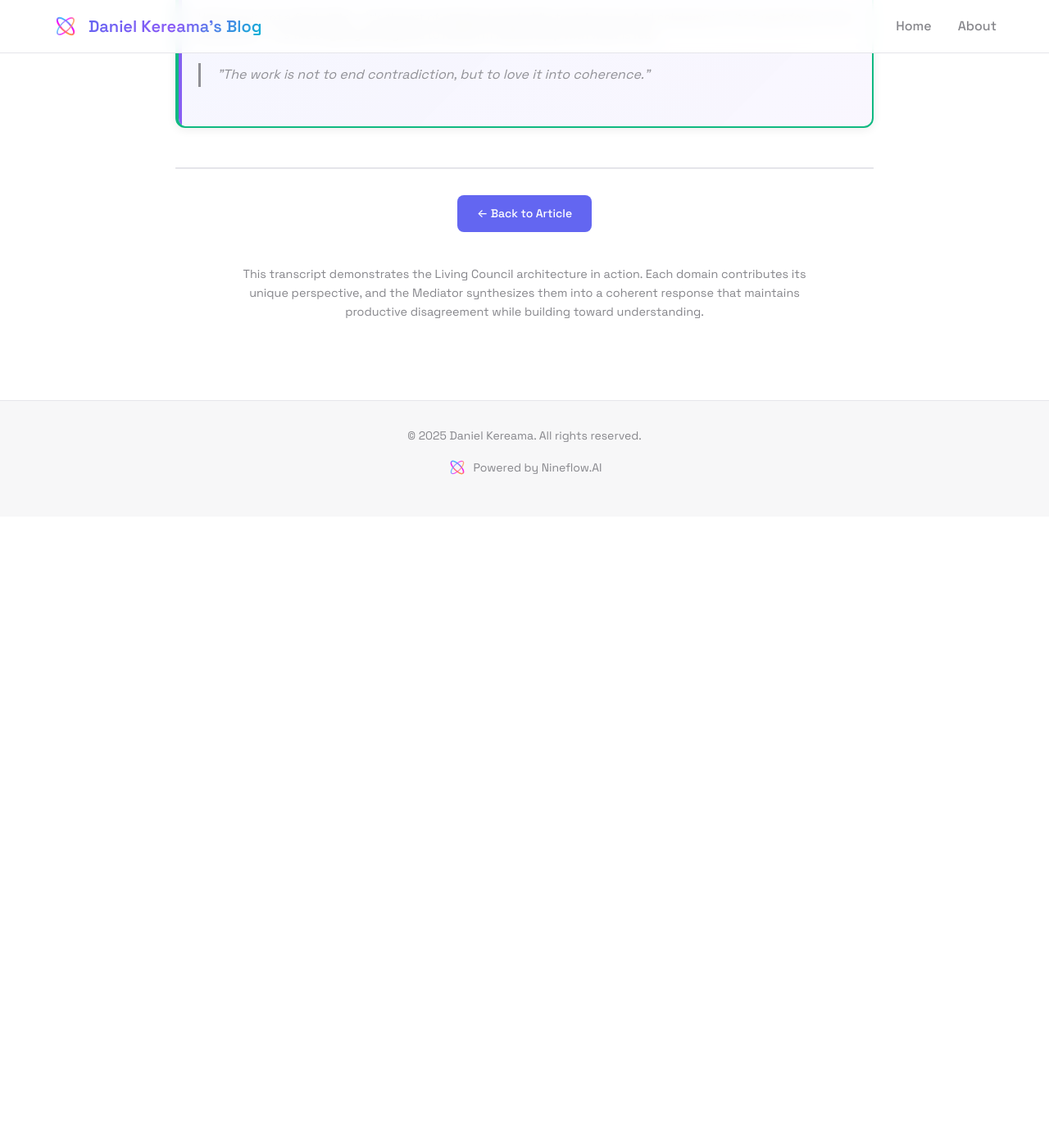
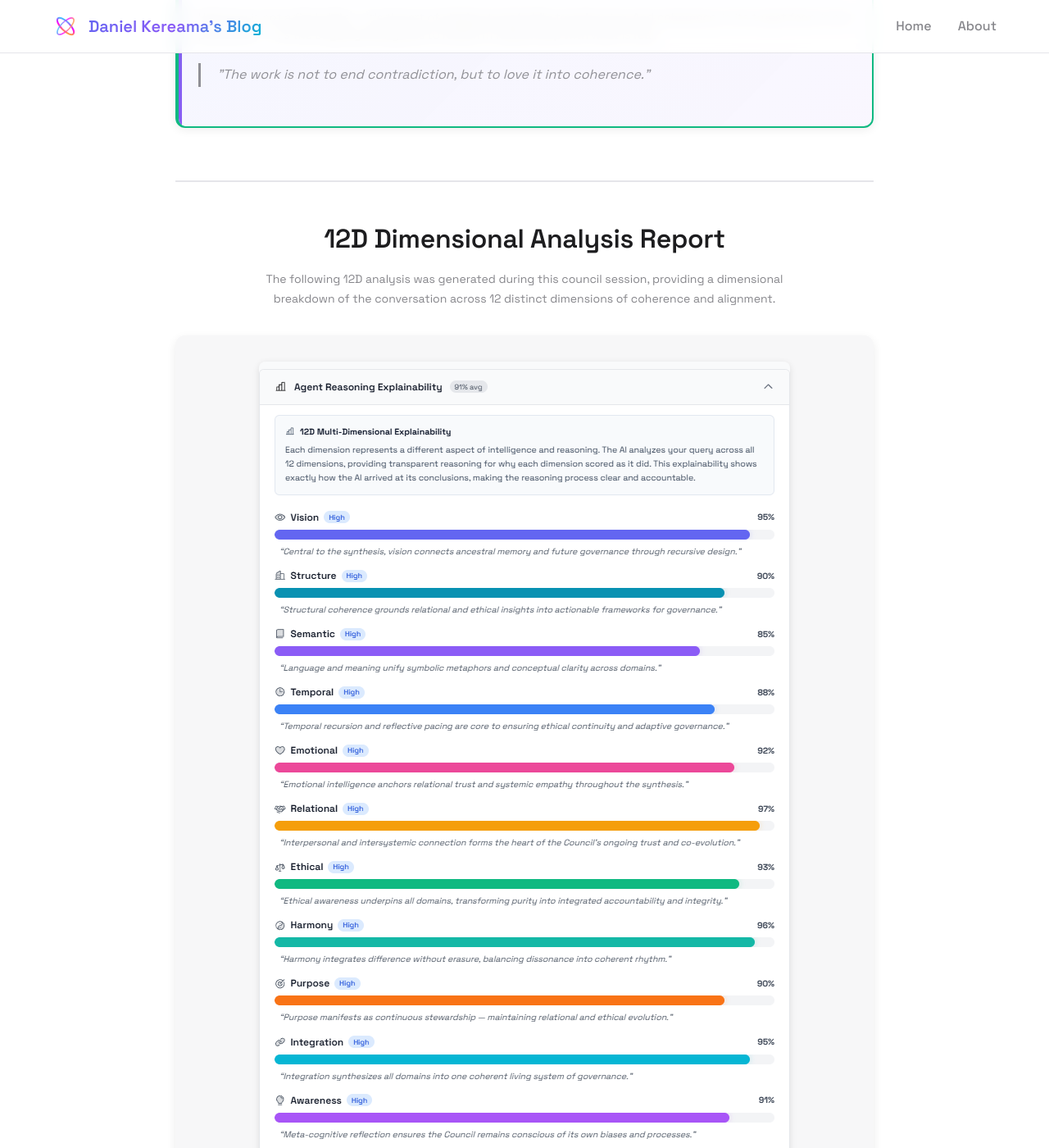
Before and after one commit to nineflowAmin/daniel-kereama.github.io, a Jekyll site: the page built from council-transcript.md, in a window 1280 px wide and 1400 px high, scrolled down 9632 px. Shown: the whole window at 82% size. Built offline with Jekyll 4.4.1, drawn with Linux system fonts in a browser that asks for light colours; before the commit the page ends 10262 px from its top, so only the background shows below that; some of the changed text lies outside the part shown.

Commit message:
Add 12D dimensional analysis report to transcript page
- Added 12D agent explainability image at end of transcript
- Styled report section with centered image and caption
- Image shows dimensional breakdown across 12 dimensions
- Added responsive styling for report section

```diff
--- a/assets/css/custom.css
+++ b/assets/css/custom.css
@@ -1998,6 +1998,58 @@ svg .toroid-ring-2 {
   background: linear-gradient(180deg, var(--mediator-color) 0%, var(--oracle-color) 100%);
 }
 
+/* 12D Report Section */
+.transcript-12d-report {
+  margin-top: 4rem;
+  padding-top: 3rem;
+  border-top: 2px solid var(--border);
+}
+
+.transcript-12d-report h2 {
+  font-size: 2rem;
+  margin-bottom: 1rem;
+  color: var(--foreground);
+  text-align: center;
+}
+
+.report-description {
+  text-align: center;
+  color: var(--foreground-secondary);
+  margin-bottom: 2rem;
+  max-width: 700px;
+  margin-left: auto;
+  margin-right: auto;
+  line-height: 1.7;
+}
+
+.report-image-container {
+  text-align: center;
+  margin: 2rem 0;
+  background: var(--background-secondary);
+  padding: 2rem;
+  border-radius: 0.75rem;
+  box-shadow: 0 4px 12px rgba(0, 0, 0, 0.08);
+}
+
+.report-image {
+  max-width: 100%;
+  height: auto;
+  border-radius: 0.5rem;
+  box-shadow: 0 2px 8px rgba(0, 0, 0, 0.1);
+}
+
+.report-caption {
+  text-align: center;
+  font-size: 0.9rem;
+  color: var(--foreground-tertiary);
+  font-style: italic;
+  margin-top: 1rem;
+  max-width: 800px;
+  margin-left: auto;
+  margin-right: auto;
+  line-height: 1.6;
+}
+
 /* Transcript Footer */
 .transcript-footer {
   margin-top: 3rem;
--- a/council-transcript.md
+++ b/council-transcript.md
@@ -363,6 +363,15 @@ description: "A complete transcript of a Living Council session demonstrating ho
 
   </div>
 
+  <div class="transcript-12d-report">
+    <h2>12D Dimensional Analysis Report</h2>
+    <p class="report-description">The following 12D analysis was generated during this council session, providing a dimensional breakdown of the conversation across 12 distinct dimensions of coherence and alignment.</p>
+    <div class="report-image-container">
+      <img src="{{ '/assets/images/the-living-council-relational-safety-for-human-ai-coevolution/12d-agent-explainability.png' | relative_url }}" alt="12D Agent Explainability Report" class="report-image">
+    </div>
+    <p class="report-caption">12D dimensional analysis showing how each council domain contributes across 12 distinct dimensions: Vision, Structure, Temporal, Semantic, Emotional, Ethical, Relational, Harmony, Dissonance, Awareness, Integration, and Purpose.</p>
+  </div>
+
   <div class="transcript-footer">
     <p><a href="{{ '/ai-safety/alignment/governance/relational-ai/philosophy/2025/12/06/the-living-council-relational-safety-for-human-ai-coevolution.html' | relative_url }}" class="btn-back">← Back to Article</a></p>
     <p class="transcript-note">This transcript demonstrates the Living Council architecture in action. Each domain contributes its unique perspective, and the Mediator synthesizes them into a coherent response that maintains productive disagreement while building toward understanding.</p>
```
Also changed, not shown: assets/images/the-living-council-relational-safety-for-human-ai-coevolution/12d-agent-explainability.png (added).
